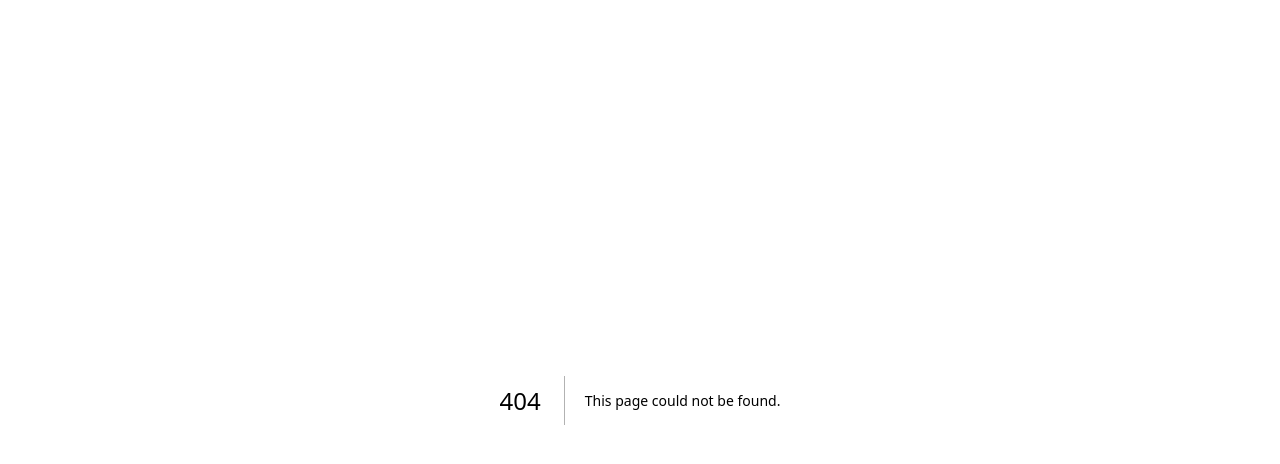
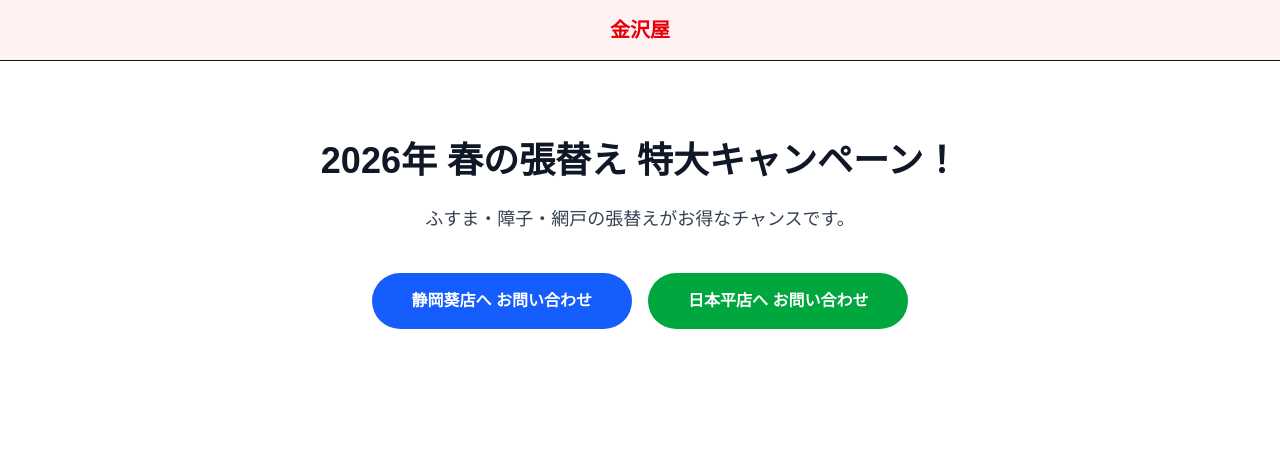
Before and after one commit to oe65536/kanazawaya-shared-lp, a Next.js app: page /sale2026 in a window 1280 px wide. Before the commit this address had no page. Shown: the top 464 px of the page. Built offline with nearby package versions, Linux system fonts and the light colour scheme.

Commit message:
sample sale page

```diff
--- a/app/page.tsx
+++ b/app/page.tsx
@@ -1,35 +1,20 @@
-export default function LP() {
+import type { Metadata } from "next";
+
+// ★検索エンジンに「このページは検索結果に出さないで」と伝える魔法の設定
+export const metadata: Metadata = {
+  title: "金沢屋 キャンペーンサイト",
+  robots: {
+    index: false,
+    follow: false,
+  },
+};
+
+export default function RootPage() {
   return (
-    <main className="min-h-screen bg-white">
-      {/* 共通のヘッダー（必要に応じて） */}
-      <header className="py-4 border-b text-center">
-        <h1 className="text-xl font-bold">金沢屋</h1>
-      </header>
-
-      {/* LPのメインコンテンツ */}
-      <div className="max-w-4xl mx-auto px-5 py-20 text-center">
-        <h2 className="text-4xl font-extrabold text-red-600 mb-8">
-          春の張替え 特大キャンペーン！
-        </h2>
-        <p className="text-lg mb-8">
-          ふすま・障子・網戸の張替えなら金沢屋にお任せください。
-        </p>
-
-        {/* 静岡葵店へのリンク */}
-        <a
-          href="https://kanazawaya-shizuokaaoi.o-e.jp/"
-          className="inline-block bg-blue-600 text-white font-bold py-3 px-8 rounded-full mx-2"
-        >
-          静岡葵店 お問い合わせ
-        </a>
-
-        {/* 日本平店へのリンク */}
-        <a
-          href="https://kanazawaya-nihondaira.o-e.jp/"
-          className="inline-block bg-green-600 text-white font-bold py-3 px-8 rounded-full mx-2"
-        >
-          日本平店 お問い合わせ
-        </a>
+    // 画面のど真ん中に、うっすらと文字だけが表示される超ミニマルなデザイン
+    <main className="min-h-screen flex items-center justify-center bg-gray-50">
+      <div className="text-center text-gray-400">
+        <p className="text-sm tracking-widest font-semibold">KANAZAWAYA CAMPAIGN</p>
       </div>
     </main>
   );
--- /dev/null
+++ b/app/sale2026/page.tsx
@@ -0,0 +1,38 @@
+export default function SpringSale2026() {
+    return (
+        <main className="min-h-screen bg-white">
+            {/* LPのヘッダー */}
+            <header className="py-4 border-b text-center bg-red-50">
+                <h1 className="text-xl font-bold text-red-600">金沢屋</h1>
+            </header>
+
+            {/* LPのメインコンテンツ */}
+            <div className="max-w-4xl mx-auto px-5 py-20 text-center">
+                <h2 className="text-4xl font-extrabold text-gray-900 mb-6">
+                    2026年 春の張替え 特大キャンペーン！
+                </h2>
+                <p className="text-lg mb-10 text-gray-700">
+                    ふすま・障子・網戸の張替えがお得なチャンスです。
+                </p>
+
+                <div className="flex flex-col md:flex-row justify-center gap-4">
+                    {/* 静岡葵店へのリンク */}
+                    <a
+                        href="https://kanazawaya-shizuokaaoi.o-e.jp/"
+                        className="bg-blue-600 text-white font-bold py-4 px-10 rounded-full hover:bg-blue-700 transition"
+                    >
+                        静岡葵店へ お問い合わせ
+                    </a>
+
+                    {/* 日本平店へのリンク */}
+                    <a
+                        href="https://kanazawaya-nihondaira.o-e.jp/"
+                        className="bg-green-600 text-white font-bold py-4 px-10 rounded-full hover:bg-green-700 transition"
+                    >
+                        日本平店へ お問い合わせ
+                    </a>
+                </div>
+            </div>
+        </main>
+    );
+}
```
